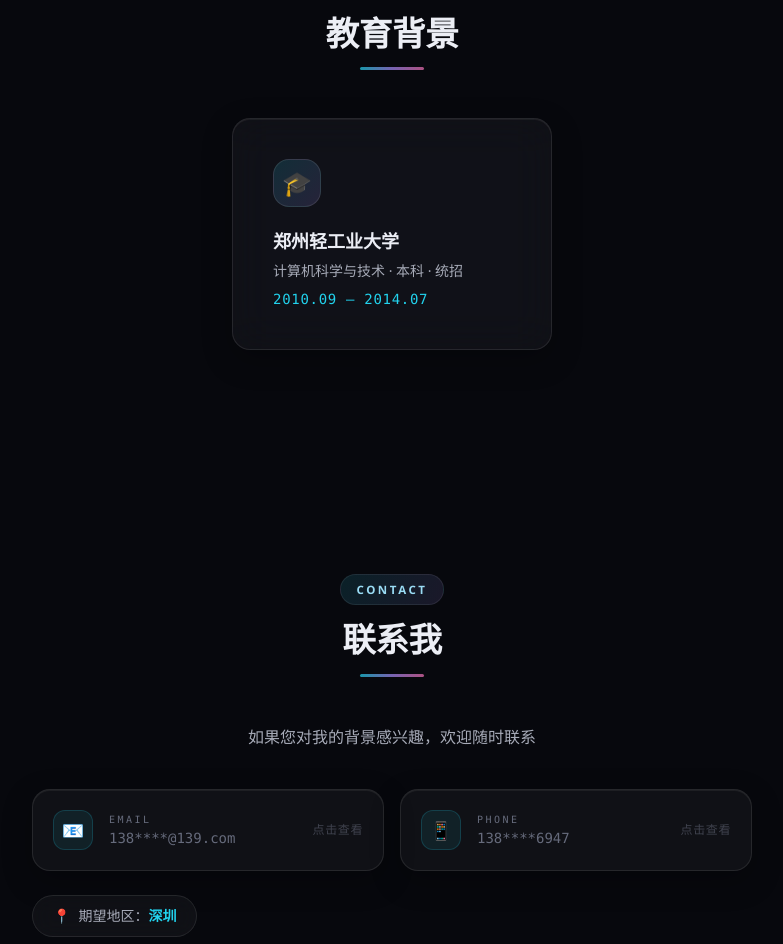
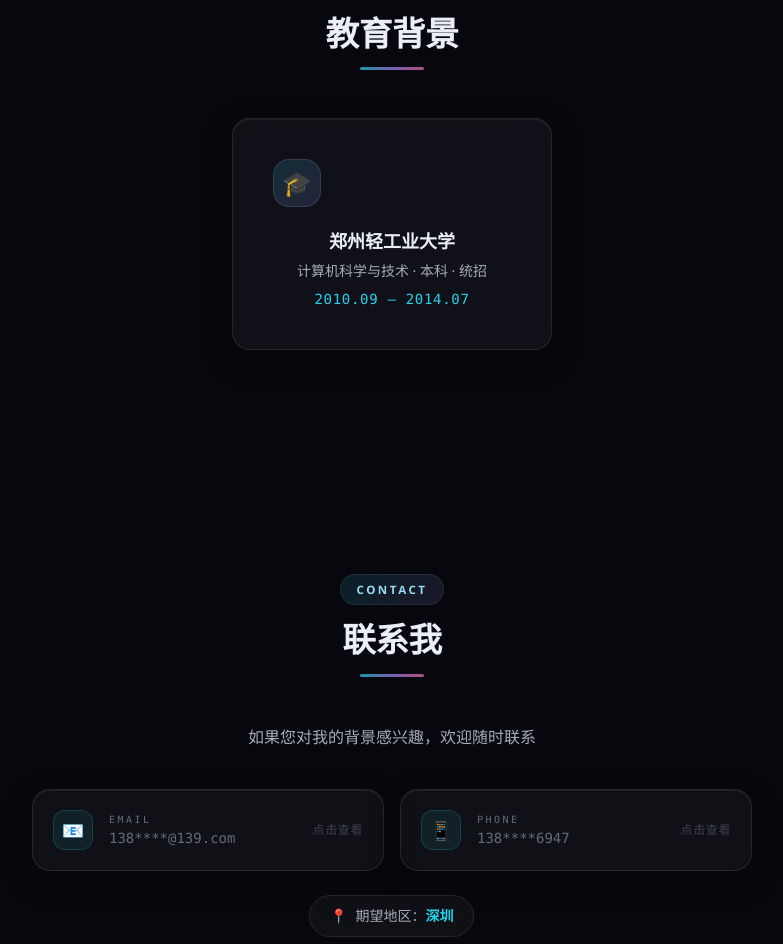
Before and after one commit to liuyangfei/myself, a React (Vite) app: page / in a window 1280 px wide. Shown: the part 7108-8052 px from the top of the page, without its empty margins (248-1031 px from the left). Built offline with nearby package versions, Linux system fonts and the light colour scheme.

Commit message:
Center education info and expected location

```diff
--- a/src/App.jsx
+++ b/src/App.jsx
@@ -803,7 +803,7 @@ function Education() {
       <div className="max-w-6xl mx-auto px-6 relative z-10 text-center">
         <SectionTitle subtitle="EDUCATION" title="教育背景" />
 
-        <div className="sci-card inline-block p-8 md:p-10 min-w-[320px] text-left" data-reveal>
+        <div className="sci-card inline-block p-8 md:p-10 min-w-[320px] text-center" data-reveal>
           <div className="w-12 h-12 rounded-2xl flex items-center justify-center text-2xl mb-5"
             style={{
               background: 'linear-gradient(135deg, rgba(34,211,238,0.15), rgba(167,139,250,0.15))',
@@ -830,7 +830,7 @@ function Education() {
 function Contact() {
   return (
     <section id="contact" className="relative py-20 md:py-28">
-      <div className="max-w-3xl mx-auto px-6 relative z-10">
+      <div className="max-w-3xl mx-auto px-6 relative z-10 text-center">
         <SectionTitle subtitle="CONTACT" title="联系我" />
 
         <p className="mb-10 text-center text-base" style={{ color: 'var(--text-secondary)' }}>
```
